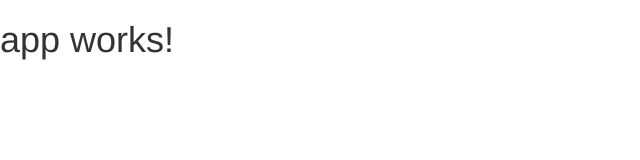
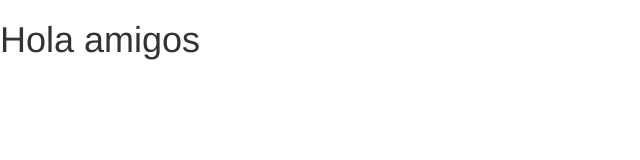
Before and after one commit to fabriram20/tec_web_js, an Angular app in the folder AplicacionPrueba/FrontEnd/proj/: page / in a window 1280 px wide. Shown: the top 160 px of the page, without its empty margins (0-640 px from the left). Built offline with nearby package versions, Linux system fonts and the light colour scheme.

Commit message:
typescript modificar app.module.ts

```diff
--- a/AplicacionPrueba/FrontEnd/proj/src/app/app.component.ts
+++ b/AplicacionPrueba/FrontEnd/proj/src/app/app.component.ts
@@ -1,4 +1,4 @@
-import { Component } from '@angular/core';
+import {Component} from "@angular/core";
 
 @Component({
   selector: 'app-root',
@@ -6,5 +6,19 @@ import { Component } from '@angular/core';
   styleUrls: ['./app.component.css']
 })
 export class AppComponent {
-  title = 'app works!';
+
+  apellido="hola";
+  title:string = "Hola amigos";
+  constructor() {
+    this.apellido = this.saludar();
+    this.saludar2("Ram");
+  }
+  saludar(): string {
+    console.log("Hola");
+    return `Hi everyone, mi nombre es: ${this.apellido}`;
+  }
+  saludar2(apellido:string, nombre?:string){
+    console.log(`${apellido} ${nombre}`);
+  }
+
 }
--- a/AplicacionPrueba/FrontEnd/proj/src/app/app.module.ts
+++ b/AplicacionPrueba/FrontEnd/proj/src/app/app.module.ts
@@ -4,6 +4,9 @@ import { FormsModule } from '@angular/forms';
 import { HttpModule } from '@angular/http';
 
 import { AppComponent } from './app.component';
+
+// Decorador
+// @Nombre({objeto:"Jason"})
 
 @NgModule({
   declarations: [
@@ -17,4 +20,5 @@ import { AppComponent } from './app.component';
   providers: [],
   bootstrap: [AppComponent]
 })
+
 export class AppModule { }
--- a/AplicacionPrueba/FrontEnd/proj/src/index.html
+++ b/AplicacionPrueba/FrontEnd/proj/src/index.html
@@ -8,7 +8,7 @@
   <meta name="viewport" content="width=device-width, initial-scale=1">
   <link rel="icon" type="image/x-icon" href="favicon.ico">
 
-    <!--BOOTSTRAP CSS-->
+  <!--BOOTSTRAP CSS-->
   <link rel="stylesheet" href="assets/bootstrap-3.3.7-dist/css/bootstrap.min.css">
   <!--Jquery-->
   <script src="assets/jquery-3.1.1.min.js"></script>
```
